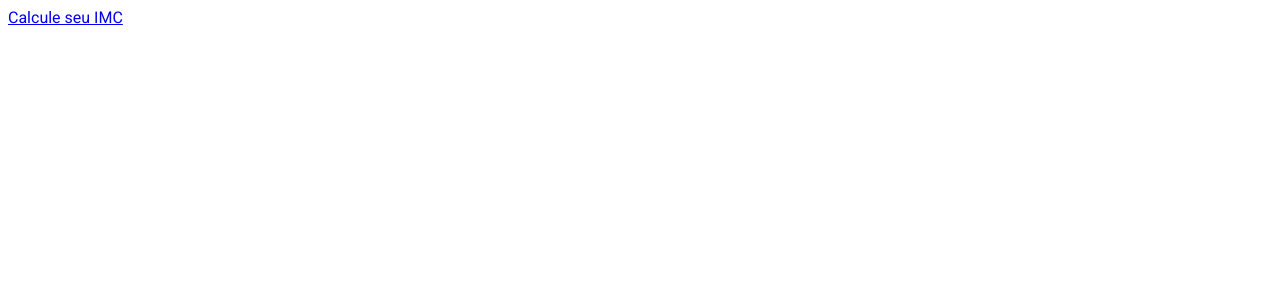
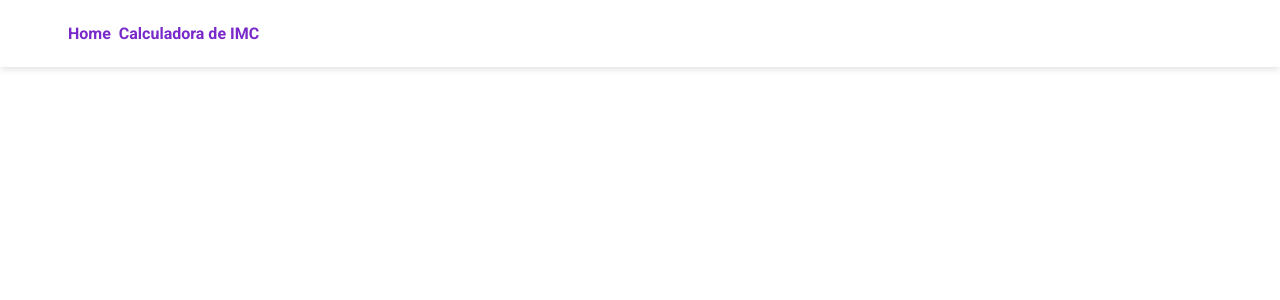
Before and after one commit to cvaldivia83/next-exercises, a Next.js app: page / in a window 1280 px wide. Shown: the top 300 px of the page. Built offline with nearby package versions, Linux system fonts and the light colour scheme.

Commit message:
feat(componente): add header

```diff
--- /dev/null
+++ b/src/app/components/Header.tsx
@@ -0,0 +1,40 @@
+"use client"
+import styled from "styled-components"
+import Link from "next/link"
+
+const StyledHeader = styled.header`
+  padding: ${({ theme }) => theme.spacing.lg};
+  box-shadow: ${({ theme }) => theme.shadows.md };
+  .nav-list {
+    list-style: none;
+  }
+
+  .nav-item {
+    display: inline-block;
+    margin: 0 ${({ theme }) => theme.spacing.xs };
+  }
+
+  .nav-link {
+    text-decoration: none;
+    font-weight: ${({ theme }) => theme.typography.fontWeight.semibold };
+    color: ${({ theme }) => theme.colors.secondary };
+  }
+`
+
+const Header = () => {
+  return (
+    <StyledHeader>
+      <nav>
+        <ul className="nav-list">
+          <li className="nav-item"><Link href="/" className="nav-link">Home</Link></li>
+          <li className="nav-item">
+            <Link href="/imc" className="nav-link">Calculadora de IMC</Link>
+          </li>
+
+        </ul>
+      </nav>
+    </StyledHeader>
+  )
+}
+
+export default Header;
--- a/src/app/globals.css
+++ b/src/app/globals.css
@@ -2,4 +2,5 @@
 *::after,
 *::before {
   box-sizing: border-box;
+  margin: 0;
 }
--- a/src/app/page.tsx
+++ b/src/app/page.tsx
@@ -1,9 +1,8 @@
-import Link from "next/link";
+
+import Header from "./components/Header";
 
 export default function Home() {
   return (
-    <div>
-      <Link href="/imc">Calcule seu IMC</Link>
-    </div>
+    <Header />
   );
 }
```
